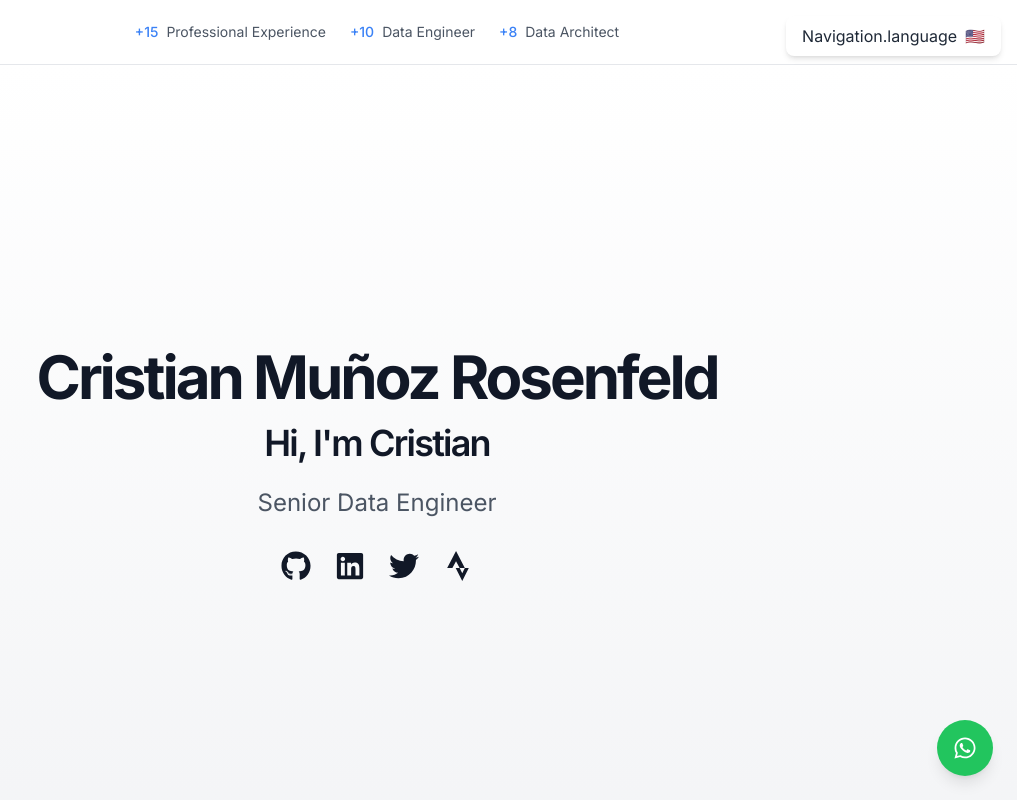
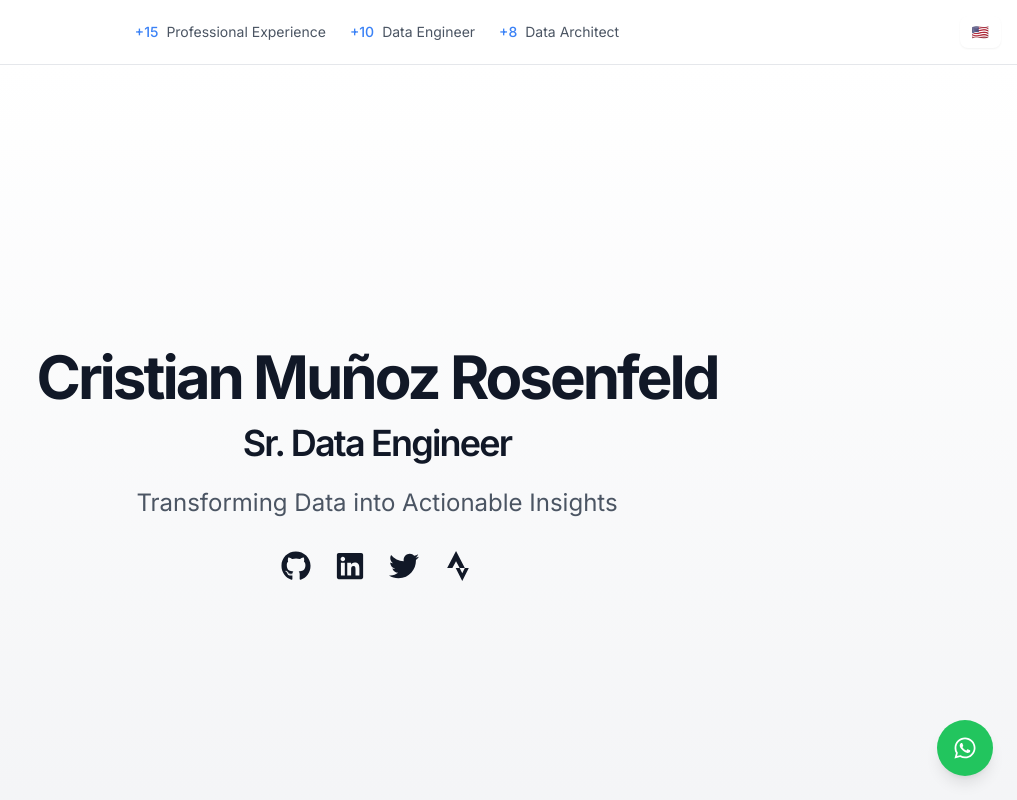
Before and after one commit to cgmuros/personal_web, a Next.js app: page /en in a window 1280 px wide. Shown: the top 800 px of the page, without its empty margins (263-1280 px from the left). Built offline with nearby package versions, Linux system fonts and the light colour scheme.

Commit message:
fix: restore original translations and fix language selector

```diff
--- a/messages/en.json
+++ b/messages/en.json
@@ -1,9 +1,7 @@
 {
   "Hero": {
-    "title": "Hi, I'm Cristian",
-    "subtitle": "Senior Data Engineer",
-    "description": "I build robust data infrastructures and pipelines that transform data into valuable insights.",
-    "contactBtn": "Get in touch"
+    "title": "Sr. Data Engineer",
+    "subtitle": "Transforming Data into Actionable Insights"
   },
   "About": {
     "title": "About Me",
--- a/messages/es.json
+++ b/messages/es.json
@@ -1,9 +1,7 @@
 {
   "Hero": {
-    "title": "Hola, soy Cristian",
-    "subtitle": "Ingeniero de Datos Senior",
-    "description": "Construyo infraestructuras y pipelines de datos robustos que transforman datos en información valiosa.",
-    "contactBtn": "Contáctame"
+    "title": "Ingeniero Sr. de Datos",
+    "subtitle": "Transformando Datos en Información Accionable"
   },
   "About": {
     "title": "Sobre Mí",
--- a/src/components/LanguageSelector.tsx
+++ b/src/components/LanguageSelector.tsx
@@ -4,7 +4,7 @@ import { useLocale, useTranslations } from 'next-intl';
 import { useRouter, usePathname } from 'next/navigation';
 
 export default function LanguageSelector() {
-  const t = useTranslations('Navigation');
+  const t = useTranslations('LanguageSelector');
   const locale = useLocale();
   const router = useRouter();
   const pathname = usePathname();
@@ -15,11 +15,9 @@ export default function LanguageSelector() {
   };
 
   return (
-    <div className="fixed top-4 right-4 z-50">
     <div className="relative group">
-        <button className="bg-white dark:bg-gray-800 px-4 py-2 rounded-lg shadow-md hover:shadow-lg transition-shadow duration-200 flex items-center space-x-2">
-          <span className="text-gray-800 dark:text-gray-200">{t('language')}</span>
-          <span className="text-gray-600 dark:text-gray-400">
+      <button className="bg-white dark:bg-gray-800 px-3 py-1.5 rounded-lg shadow-sm hover:shadow-md transition-shadow duration-200 flex items-center space-x-2 text-sm">
+        <span className="text-gray-800 dark:text-gray-200">
           {locale === 'en' ? '🇺🇸' : '🇪🇸'}
         </span>
       </button>
@@ -38,6 +36,5 @@ export default function LanguageSelector() {
         </button>
       </div>
     </div>
-    </div>
   );
 }
```
Lines whose indentation alone changed are shown as unchanged.
